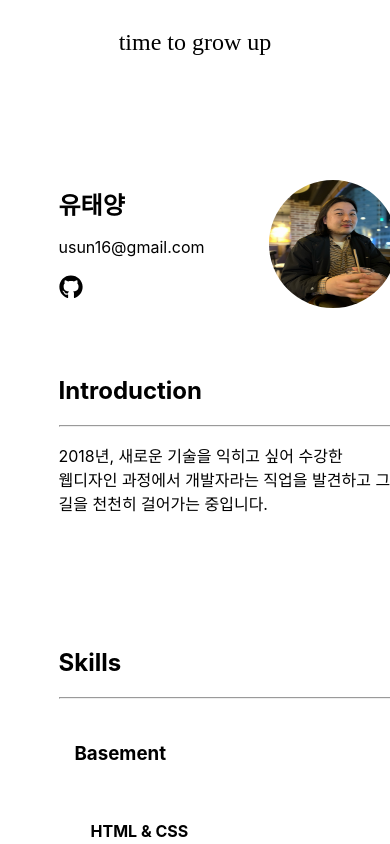
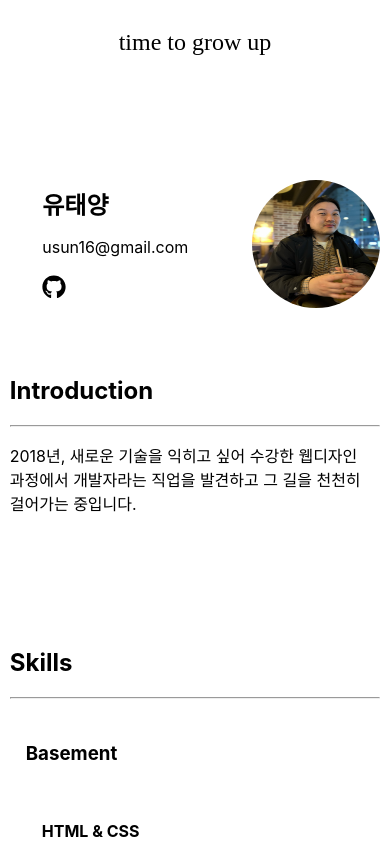
Before and after one commit to babyazalea/grownazalea, a Next.js app: page / in a window 390 px wide. Shown: the top 844 px of the page. Built offline with nearby package versions, Linux system fonts and the light colour scheme; a web font is replaced by a local one.

Commit message:
making responsive

```diff
--- a/styles/resume.module.css
+++ b/styles/resume.module.css
@@ -7,3 +7,22 @@
   grid-template-rows: 10rem 15rem auto auto;
   padding-top: 5rem;
 }
+
+@media (max-width: 1200px) {
+  .resume {
+    width: 80%;
+  }
+}
+
+
+@media (max-width: 768px) {
+  .resume {
+    width: 90%;
+  }
+}
+
+@media (max-width: 400px) {
+  .resume {
+    width: 95%;
+  }
+}
```
